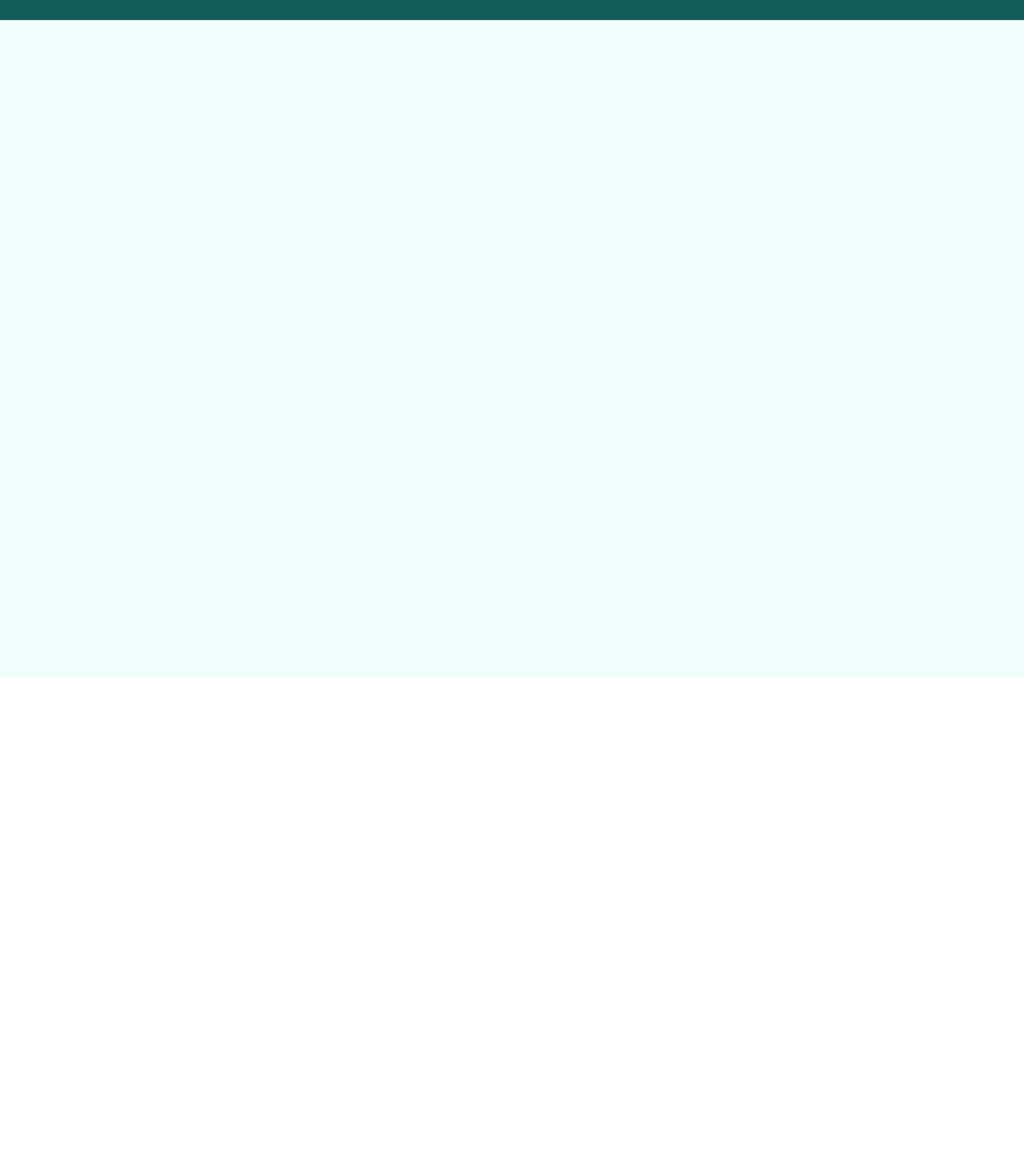
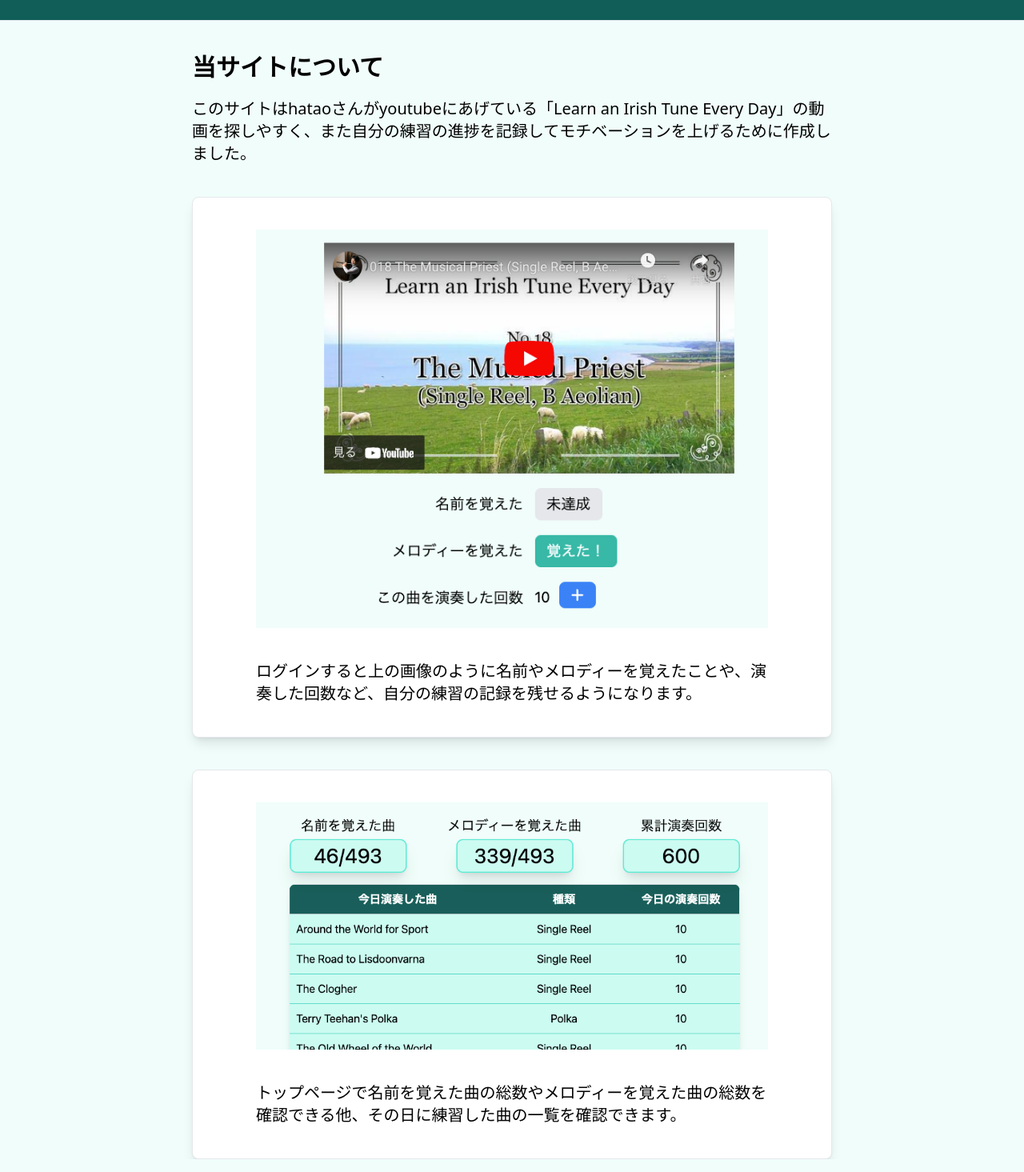
Before and after one commit to tempakyousuke/learn-irish, a SvelteKit app: page /about in a window 1280 px wide. Shown: the part 65-1530 px from the top of the page at 80% size. Before the commit the page ends 911 px from the top, so only its background shows below. Built offline with nearby package versions, Linux system fonts and the light colour scheme; no server answers.

Commit message:
create about page

```diff
--- a/src/routes/+layout.svelte
+++ b/src/routes/+layout.svelte
@@ -49,14 +49,14 @@
 
 <div class="app">
 	<header class="flex border-b bg-teal-800 md:px-10 pl-4 py-2">
+		<button
+			class="md:hidden bg-white rounded-lg py-1 px-1 mr-4 shadow-lg border text-3xl"
+			on:click={openDrawer}
+		>
+			<Fa class="text-teal-800" icon={faClover} />
+		</button>
 		<a href="/" class="text-white text-3xl grow my-auto flex">
 			<Fa class="mr-3 mt-0.5 md:block hidden" icon={faClover} />
-			<button
-				class="md:hidden bg-white rounded-lg py-1 px-1 mr-4 shadow-lg border"
-				on:click={openDrawer}
-			>
-				<Fa class="text-teal-800" icon={faClover} />
-			</button>
 			Learn Irish from hatao's youtube</a
 		>
 		<a
@@ -100,7 +100,7 @@
 					<h2 class="text-lg font-bold">Learn Irish</h2>
 					<ul class="mt-4 space-y-2">
 						<li><a href="/" class="block px-4 py-2 rounded hover:bg-gray-100">TOP</a></li>
-						<li><a href="/About" class="block px-4 py-2 rounded hover:bg-gray-100">About</a></li>
+						<li><a href="/about" class="block px-4 py-2 rounded hover:bg-gray-100">About</a></li>
 						{#if loaded && !isLoggedIn}
 							<li>
 								<a href="/signin" class="block px-4 py-2 rounded hover:bg-gray-100">ログイン</a>
--- a/src/routes/about/+page.svelte
+++ b/src/routes/about/+page.svelte
@@ -0,0 +1,36 @@
+<script lang="ts">
+	import TunePage from '$lib/assets/tune_page.png';
+	import PracticeRecord from '$lib/assets/practice_record.png';
+</script>
+
+<div class="md:w-[50rem] w-11/12 mx-auto">
+	<h1 class="text-3xl font-bold">当サイトについて</h1>
+	<div class="mt-5 text-xl">
+		このサイトはhataoさんがyoutubeにあげている「Learn an Irish Tune Every
+		Day」の動画を探しやすく、また自分の練習の進捗を記録してモチベーションを上げるために作成しました。
+	</div>
+	<div class="img-wrapper">
+		<img class="img" src={TunePage} alt="動画ページ画像" />
+		<p class="img-text">
+			ログインすると上の画像のように名前やメロディーを覚えたことや、演奏した回数など、自分の練習の記録を残せるようになります。
+		</p>
+	</div>
+	<div class="img-wrapper">
+		<img class="img" src={PracticeRecord} alt="練習記録画像" />
+		<p class="img-text">
+			トップページで名前を覚えた曲の総数やメロディーを覚えた曲の総数を確認できる他、その日に練習した曲の一覧を確認できます。
+		</p>
+	</div>
+</div>
+
+<style lang="postcss">
+	.img-wrapper {
+		@apply border bg-white mx-auto md:w-[50rem] w-11/12 py-10 rounded-lg shadow-lg mt-10;
+	}
+	.img {
+		@apply md:w-[40rem] w-11/12 mx-auto;
+	}
+	.img-text {
+		@apply md:w-[40rem] w-11/12 mx-auto mt-10 text-left text-xl;
+	}
+</style>
```
Also changed, not shown: src/lib/assets/practice_record.png (added), src/lib/assets/tune_page.png (added).
